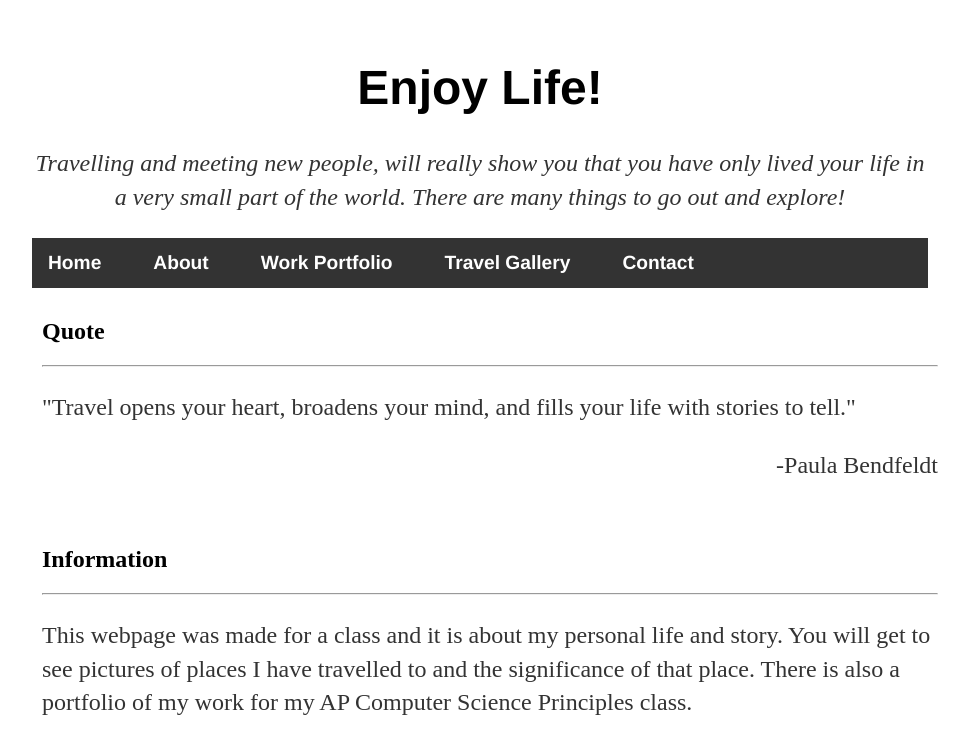
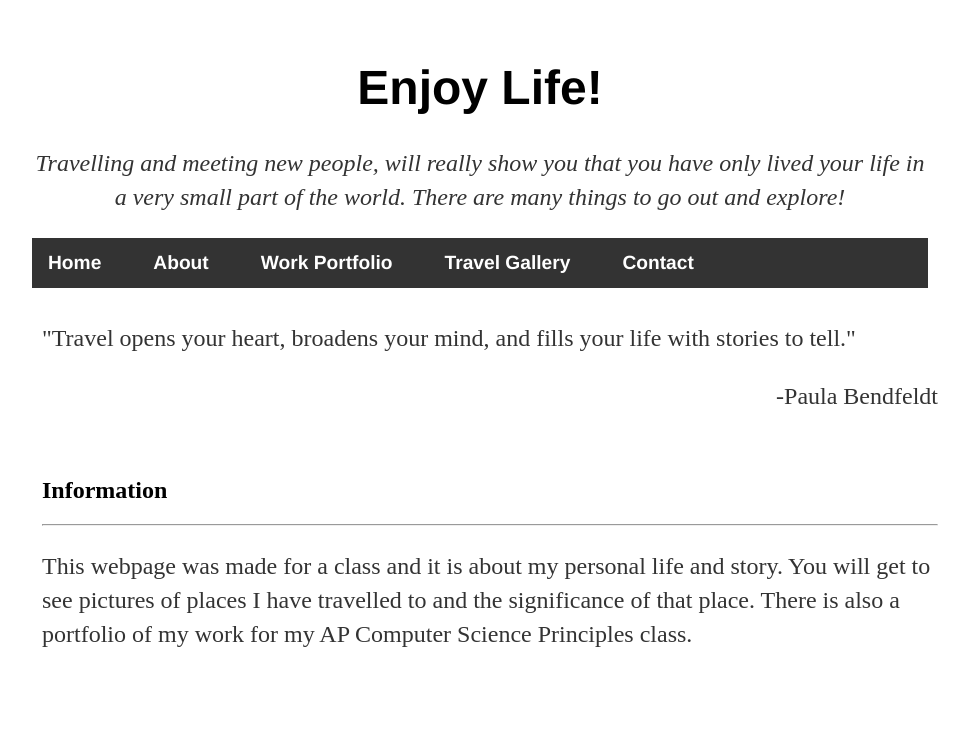
Before and after one commit to CNakano7/CNakano7.github.io, a Jekyll site: the page index.html, which Jekyll copies as it is, in a window 1280 px wide. Shown: the top 754 px of the page, without its empty margins (160-1129 px from the left). Built offline with Jekyll 4.4.1, drawn with Linux system fonts in a browser that asks for light colours.

Commit message:
Update index.html

```diff
--- a/index.html
+++ b/index.html
@@ -58,9 +58,7 @@
 
 <div class="row">
   <div class="column side">
-    <h2>Quote</h2>
-	  <hr>
-      <p>"Travel opens your heart, broadens your mind, and fills your life with stories to tell."</p>
+    <p>"Travel opens your heart, broadens your mind, and fills your life with stories to tell."</p>
     <p style=text-align:right>-Paula Bendfeldt</p>
   </div>
 
```
